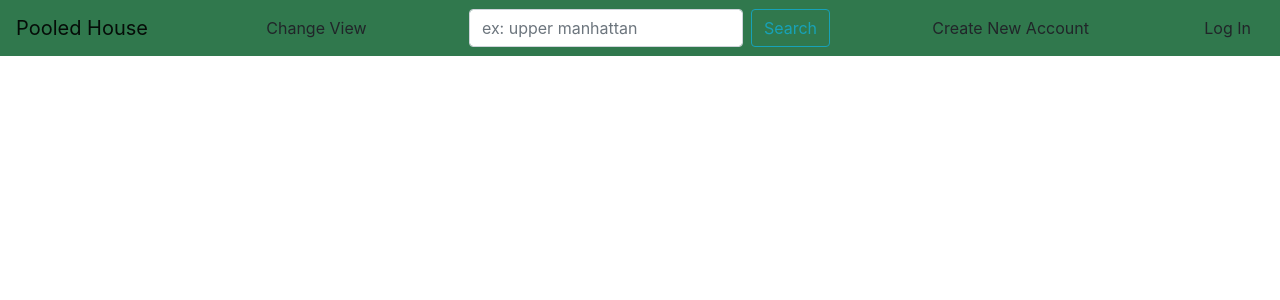
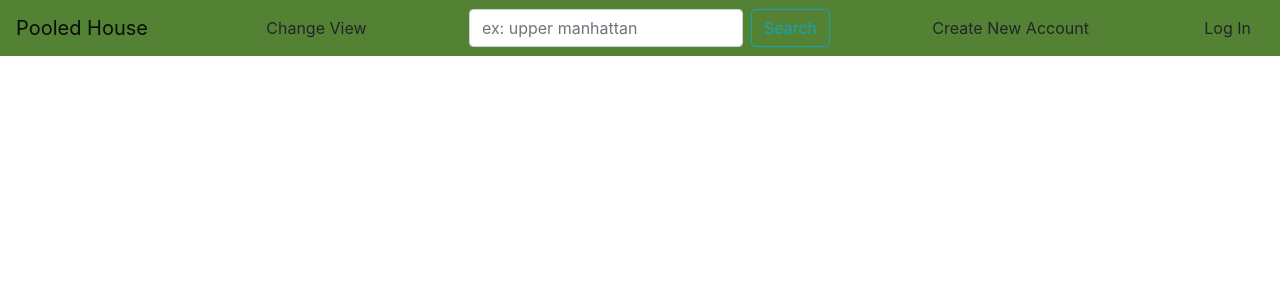
Before and after one commit to FarhanHyder/PooledHouse, a React (Create React App) app in the folder front-end/: page / in a window 1280 px wide. Shown: the top 300 px of the page. Built offline with nearby package versions, Linux system fonts and the light colour scheme.

Commit message:
navbar color updated

```diff
--- a/front-end/src/App.css
+++ b/front-end/src/App.css
@@ -34,5 +34,5 @@
 
 
 .bg-olive {
-  background-color: #30784d;
+  background-color: #538235;
 }
```
